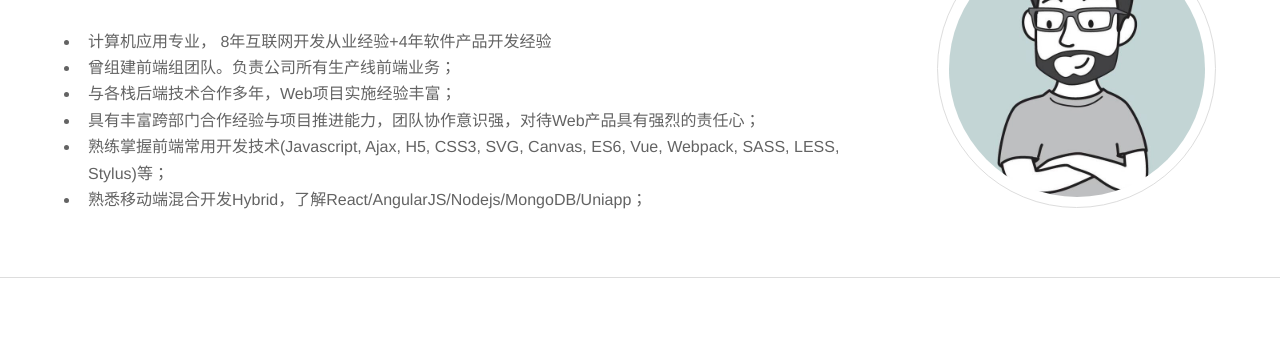
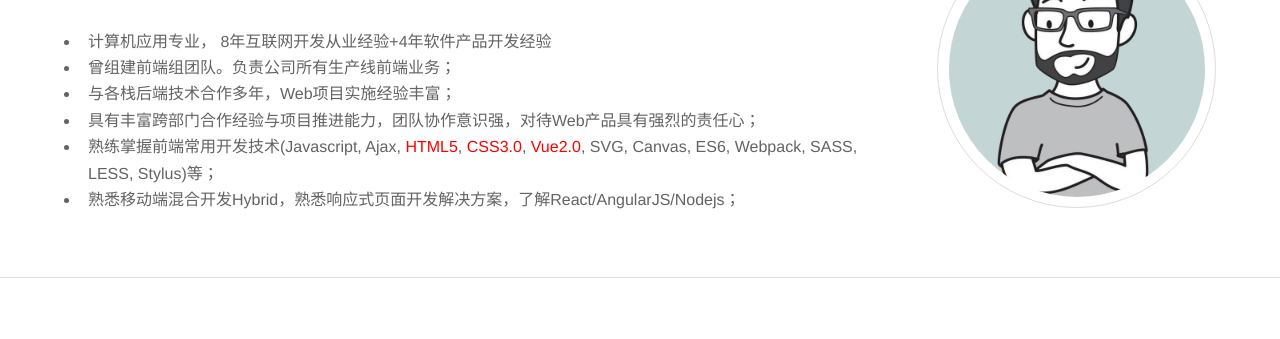
Before and after one commit to bileng1/rus, a plain HTML site: page index.html in a window 1280 px wide. Shown: the part 685-1024 px from the top of the page. Drawn offline with Linux system fonts and the light colour scheme.

Commit message:
Update index.html

```diff
--- a/index.html
+++ b/index.html
@@ -84,8 +84,8 @@
               <li>曾组建前端组团队。负责公司所有生产线前端业务；</li>
               <li>与各栈后端技术合作多年，Web项目实施经验丰富；</li>
               <li>具有丰富跨部门合作经验与项目推进能力，团队协作意识强，对待Web产品具有强烈的责任心；</li>
-              <li>熟练掌握前端常用开发技术(Javascript, Ajax, H5, CSS3, SVG, Canvas, ES6, Vue, Webpack, SASS, LESS, Stylus)等；</li>
-              <li>熟悉移动端混合开发Hybrid，了解React/AngularJS/Nodejs/MongoDB/Uniapp；</li>
+              <li>熟练掌握前端常用开发技术(Javascript, Ajax, <font style="font-weight: 500; color:red">HTML5</font>, <font style="font-weight: 500; color:red">CSS3.0</font>, <font style="font-weight: 500; color:red">Vue2.0</font>, SVG, Canvas, ES6, Webpack, SASS, LESS, Stylus)等；</li>
+              <li>熟悉移动端混合开发Hybrid，熟悉响应式页面开发解决方案，了解React/AngularJS/Nodejs；</li>
             </ul>
           </div>
           <span class="image"><img src="images/pic01.jpg" alt="" /></span>
```
